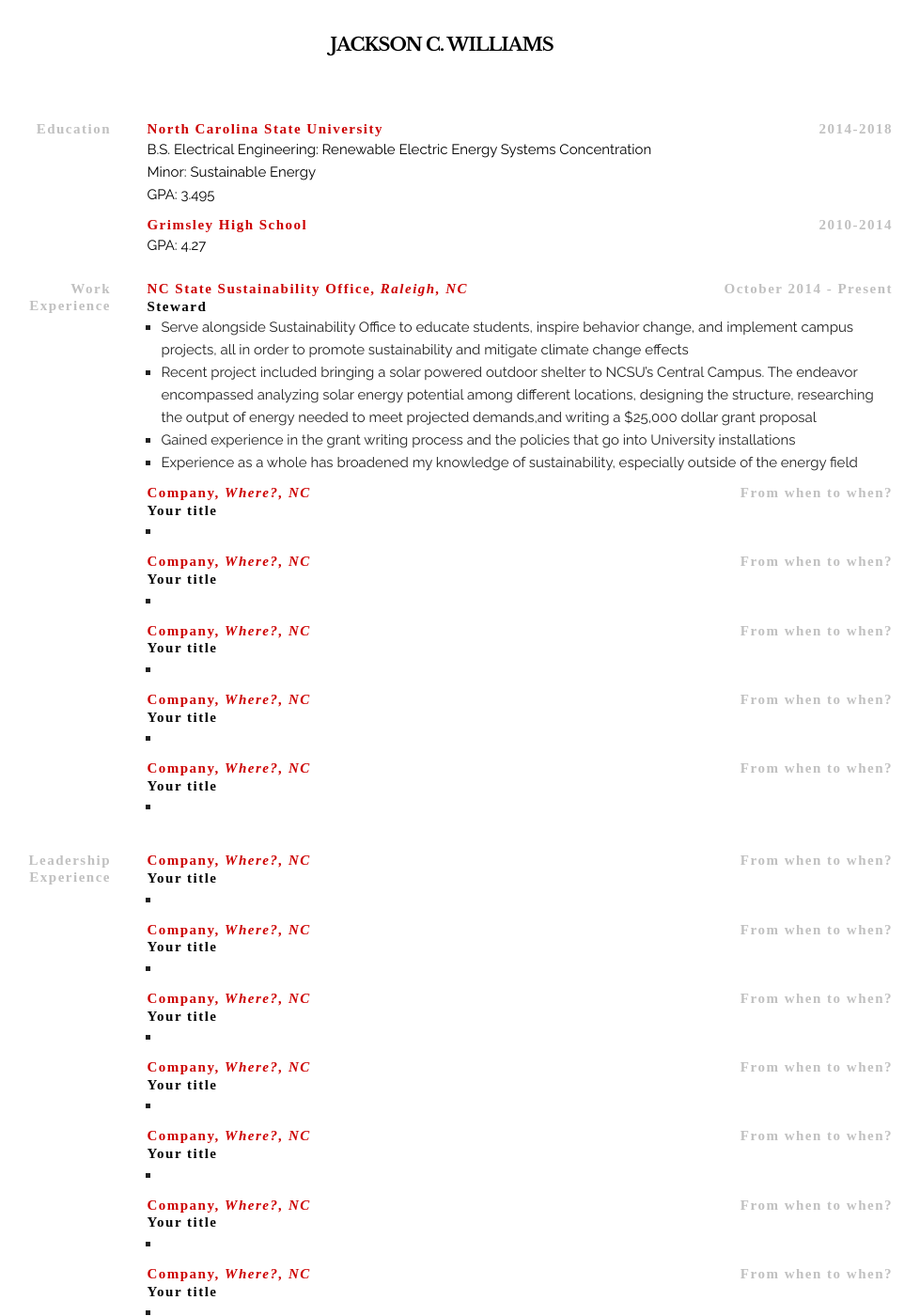
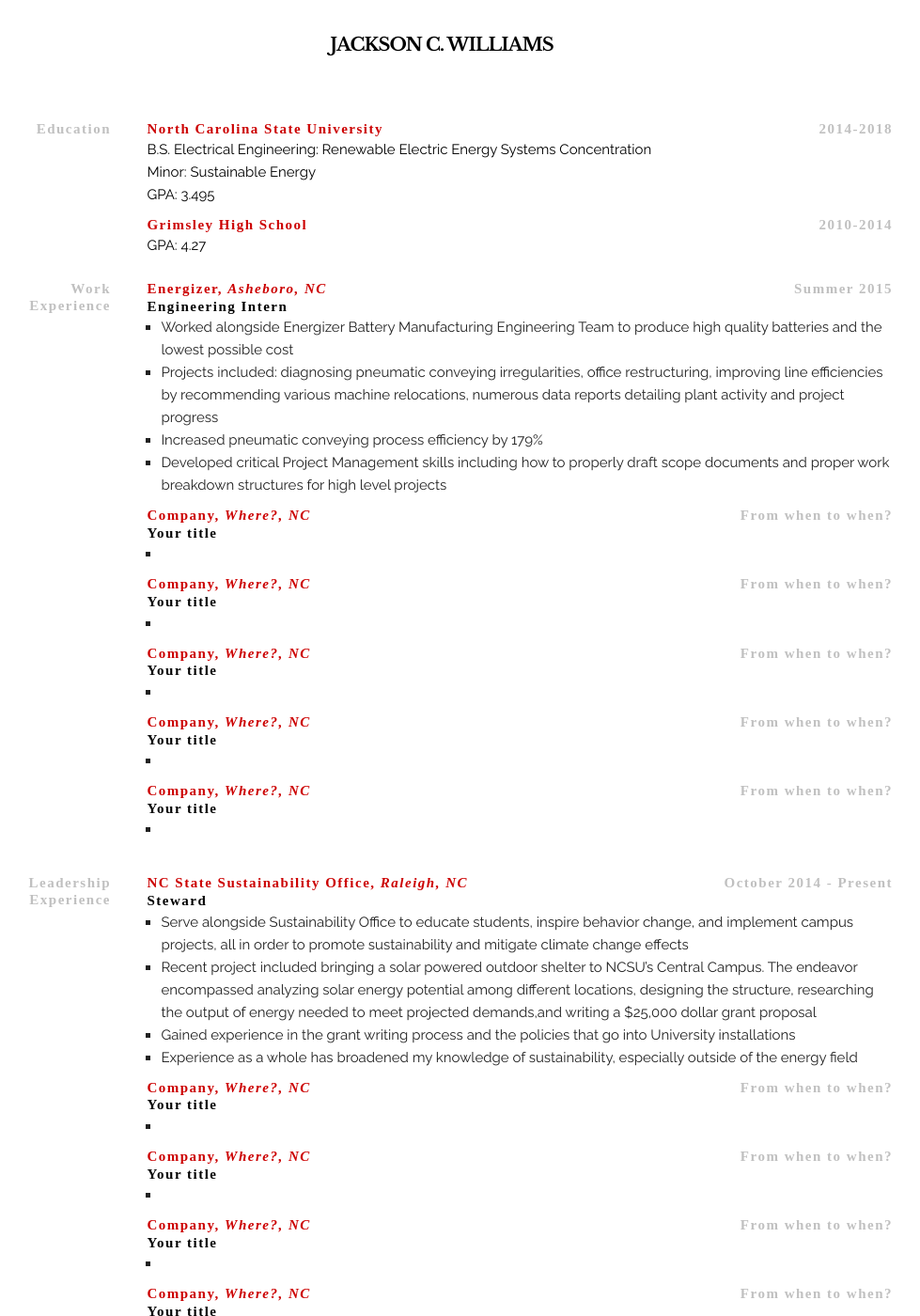
Before and after one commit to jacksoncwilliams/jackson-erin, a Jekyll site: the page built from masterresume.html, in a window 1280 px wide and 1400 px high. Shown: the whole window at 94% size, without its empty margins (170-1149 px from the left). Built offline with Jekyll 4.4.1, drawn with Linux system fonts in a browser that asks for light colours; some web fonts are replaced; some of the changed text lies outside the part shown.

Commit message:
Update masterresume.html

```diff
--- a/masterresume.html
+++ b/masterresume.html
@@ -37,7 +37,6 @@ title: Jackson Williams Full Resumé
             </div>
 
 
-
             <div class="container experience">
                         <div class="two columns">
                                     <h1>Work Experience</h1>
@@ -45,26 +44,22 @@ title: Jackson Williams Full Resumé
 
                         <div class="ten columns">
                                     <h2>
-                                                <a href="https://sustainability.ncsu.edu/get-involved/nc-state-stewards/">NC State Sustainability Office, <em>Raleigh, NC</em></a>
-                                                <div class="date">October 2014 - Present</div>
+                                                Energizer, <em>Asheboro, NC</em>
+                                                <div class="date">Summer 2015</div>
                                     </h2>
                                     <h3>
-                                                Steward
+                                                Engineering Intern
                                     </h3>
-                                                <ul>
-                                                            <li>Serve alongside Sustainability Office to educate students,
-                                                            inspire behavior change, and implement campus projects, all in order to
-                                                            promote sustainability and mitigate climate change effects</li>
-                                                            <li>Recent project included bringing a solar powered outdoor shelter to
-                                                            NCSU’s Central Campus. The endeavor encompassed analyzing solar energy
-                                                            potential among different locations, designing the structure, researching
-                                                            the output of energy needed to meet projected demands,and writing a $25,000
-                                                            dollar grant proposal</li>
-                                                            <li>Gained experience in the grant writing process and the policies that go into
-                                                            University installations</li>
-                                                            <li>Experience as a whole has broadened my knowledge of sustainability,
-                                                            especially outside of the energy field</li>
-                                                </ul>
+                                    <ul>
+                                                <li>Worked alongside Energizer Battery Manufacturing Engineering Team to produce high quality
+                                                batteries and the lowest possible cost</li>
+                                                <li>Projects included: diagnosing pneumatic conveying irregularities, office restructuring, improving
+                                                line efficiencies by recommending various machine relocations, numerous data reports detailing
+                                                plant activity and project progress</li>
+                                                <li>Increased pneumatic conveying process efficiency by 179%</li>
+                                                <li>Developed critical Project Management skills including how to properly draft scope documents
+                                                and proper work breakdown structures for high level projects</li>
+                                    </ul>
 
                                     <hr>
 
@@ -153,16 +148,26 @@ title: Jackson Williams Full Resumé
 
                         <div class="ten columns">
                                     <h2>
-                                                Company, <em>Where?, NC</em>
-                                                <div class="date">From when to when?</div>
+                                                <a href="https://sustainability.ncsu.edu/get-involved/nc-state-stewards/">NC State Sustainability Office, <em>Raleigh, NC</em></a>
+                                                <div class="date">October 2014 - Present</div>
                                     </h2>
                                     <h3>
-                                                Your title
+                                                Steward
                                     </h3>
                                                 <ul>
-                                                            <li></li>
+                                                            <li>Serve alongside Sustainability Office to educate students,
+                                                            inspire behavior change, and implement campus projects, all in order to
+                                                            promote sustainability and mitigate climate change effects</li>
+                                                            <li>Recent project included bringing a solar powered outdoor shelter to
+                                                            NCSU’s Central Campus. The endeavor encompassed analyzing solar energy
+                                                            potential among different locations, designing the structure, researching
+                                                            the output of energy needed to meet projected demands,and writing a $25,000
+                                                            dollar grant proposal</li>
+                                                            <li>Gained experience in the grant writing process and the policies that go into
+                                                            University installations</li>
+                                                            <li>Experience as a whole has broadened my knowledge of sustainability,
+                                                            especially outside of the energy field</li>
                                                 </ul>
-
 
                                     <hr>
 
@@ -375,13 +380,11 @@ title: Jackson Williams Full Resumé
 
                         <div class="ten columns">
                                     <ul>
-                                                <li>  </li>
-                                                <li>  </li>
-                                                <li>  </li>
-                                                <li>  </li>
-                                                <li>  </li>
-                                                <li>  </li>
-                                                <li>  </li>
+                                                <li>70 WPM Typing Speed</li>
+                                                <li>Proficiency in Google Sites Optimization</li>
+                                                <li>Proficiency with Github Software Development Tool</li>
+                                                <li>Leadership</li>
+                                                <li>Public Speaking</li>
                                     </ul>
                         </div>
             </div>
```
